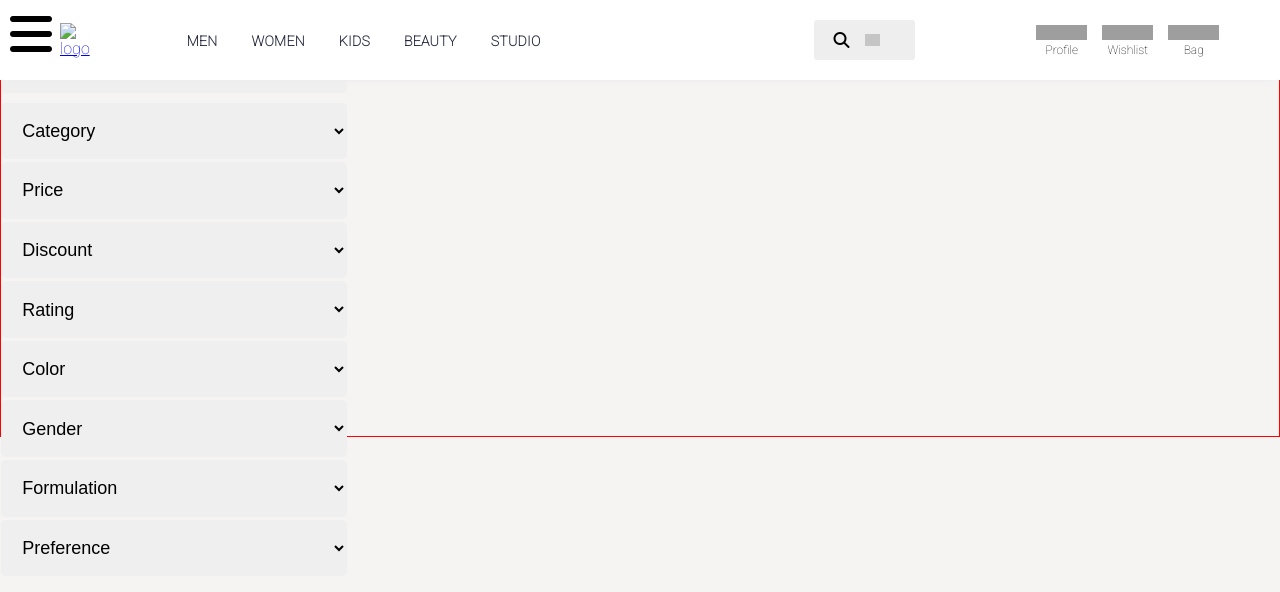
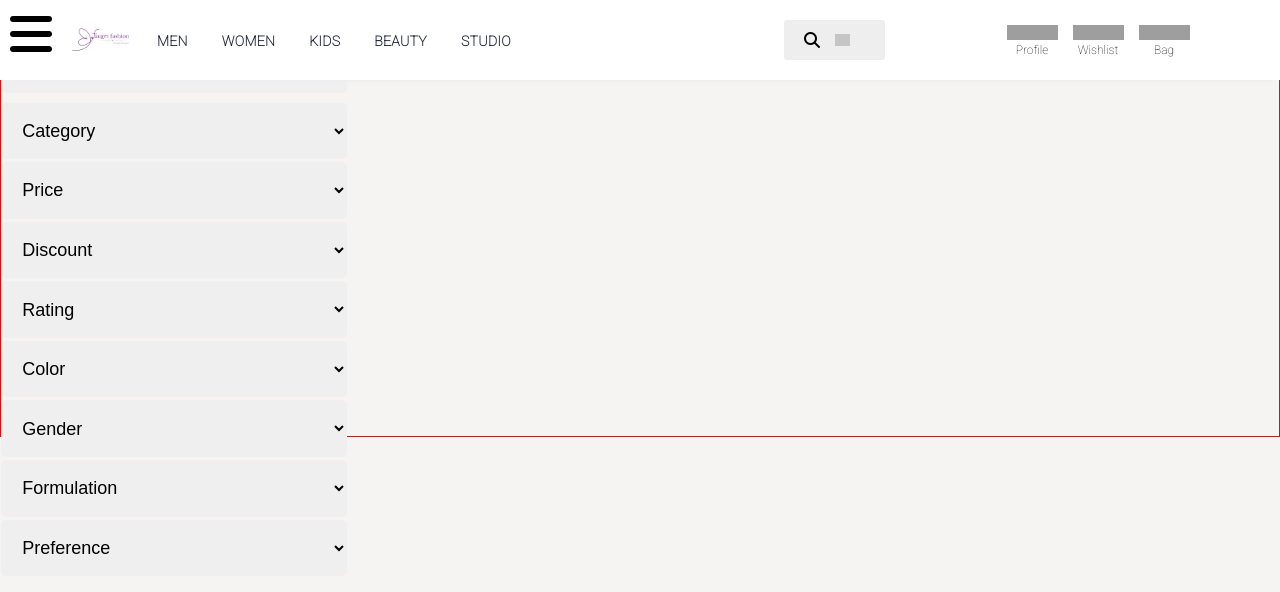
Before and after one commit to ayushi9797/Fauget-Fashion, a plain HTML site: page frontend/beauty.html in a window 1280 px wide. Drawn offline with nearby package versions, Linux system fonts and the light colour scheme; no server answers; sample sign-in values are in the browser's storage; grey boxes are pictures that could not be loaded; files whose address does not match are found by name.

Commit message:
final-commit

```diff
--- a/frontend/beauty.html
+++ b/frontend/beauty.html
@@ -27,7 +27,7 @@
     <main>
         <div class="header sticky">
             <div class=logo>
-                <a href="index.html"><img width="70%" src="../images/Purple Minimalist Fashion Logo copy.png"
+                <a href="index.html"><img width="70%" src="./images/logo.png"
                         alt="logo" /></a>
             </div>
             <div class="categories">
```
Also changed, not shown: frontend/signup.html (+1 -1 lines).
